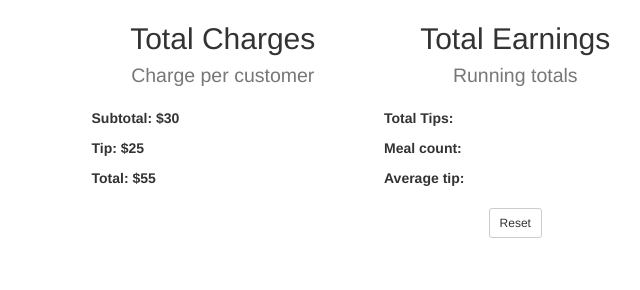
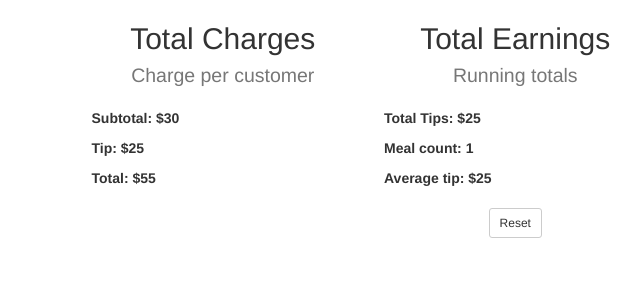
Before and after one commit to brandon932/js-earnings-calculator, a plain HTML site: page index.html in a window 1280 px wide. Both pictures are taken after typing "5", "5", "5" into the empty fields and a click on the input "Submit". Shown: the part 158-448 px from the top of the page, 466-1106 px from the left. Drawn offline with nearby package versions, Linux system fonts and the light colour scheme.

Commit message:
Updated running totals

```diff
--- a/index.html
+++ b/index.html
@@ -53,9 +53,9 @@
               <!-- all totals -->
               <h2 class="text-center">Total Earnings<br><span class="small">Running totals</span></h2>
               <div class="totals">
-                <p>Total Tips:</p>
-                <p>Meal count:</p>
-                <p>Average tip:</p>
+                <p>Total Tips:<span id="totalTips"></span></p>
+                <p>Meal count:<span id="mealCount"></span></p>
+                <p>Average tip:<span id="averageTip"></span></p>
               </div>
               <div class="text-center">
                 <input class="btn btn-default btn-sm" type="button" value="Reset">
--- a/js/main.js
+++ b/js/main.js
@@ -2,19 +2,24 @@
 $(document).on('ready', function() {
 
   var valuesArr = [];
-
+  var tipArr = [];
   $(':submit').on('click', function (e) {
     e.preventDefault();
     valuesArr=[];
     var formValues = $('.form-input');
+    // TODO: add check for form - imput === ""
     for (var i = 0; i < formValues.length; i++) {
       valuesArr.push($($('.form-input')[i]).val());
       $($('.form-input')[i]).val("");
     }
-    var mealData= new Calculate(valuesArr)
+    var mealData= new Calculate(valuesArr, tipArr)
+    tipArr.push(mealData.tip());
     $('#subtotal').html(" $" + mealData.subTotal());
     $('#tip').html(" $" +mealData.tip());
     $('#total').html(" $" +(mealData.subTotal()+mealData.tip()) );
+    $('#totalTips').html(" $" +mealData.addTips());
+    $("#mealCount").html(" " + tipArr.length);
+    $("#averageTip").html(" $" + (mealData.addTips() / tipArr.length))
   });
 
   $(':button').on('click', function (e) {
--- a/js/utility.js
+++ b/js/utility.js
@@ -1,7 +1,8 @@
-var Calculate = function(valuesArr) {
+var Calculate = function(valuesArr, tipArr ) {
   this.mealPrice = parseInt(valuesArr[0]);
   this.taxRate = valuesArr[1];
   this.tipPercetage = valuesArr[2];
+  this.totalTips = tipArr;
 }
 Calculate.prototype.subTotal = function(){
   subTotalPrice = this.mealPrice + (this.mealPrice*(this.taxRate))
@@ -11,3 +12,10 @@ Calculate.prototype.tip = function (){
   tip = this.tipPercetage * this.mealPrice;
   return tip;
 }
+Calculate.prototype.addTips = function(){
+  var total = 0;
+  for (var i = 0; i < this.totalTips.length; i++) {
+      total += this.totalTips[i]
+  }
+  return total;
+}
```
